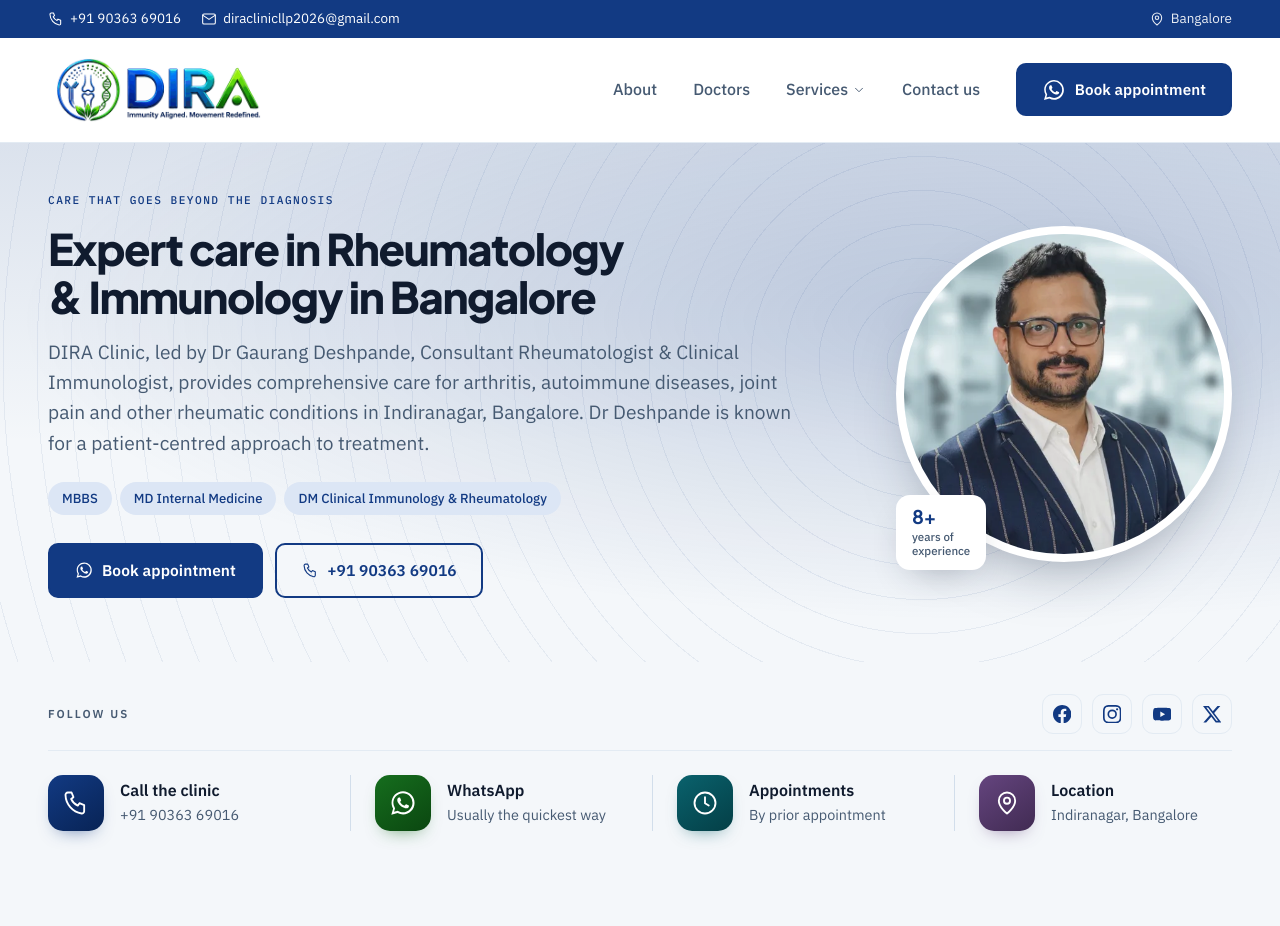
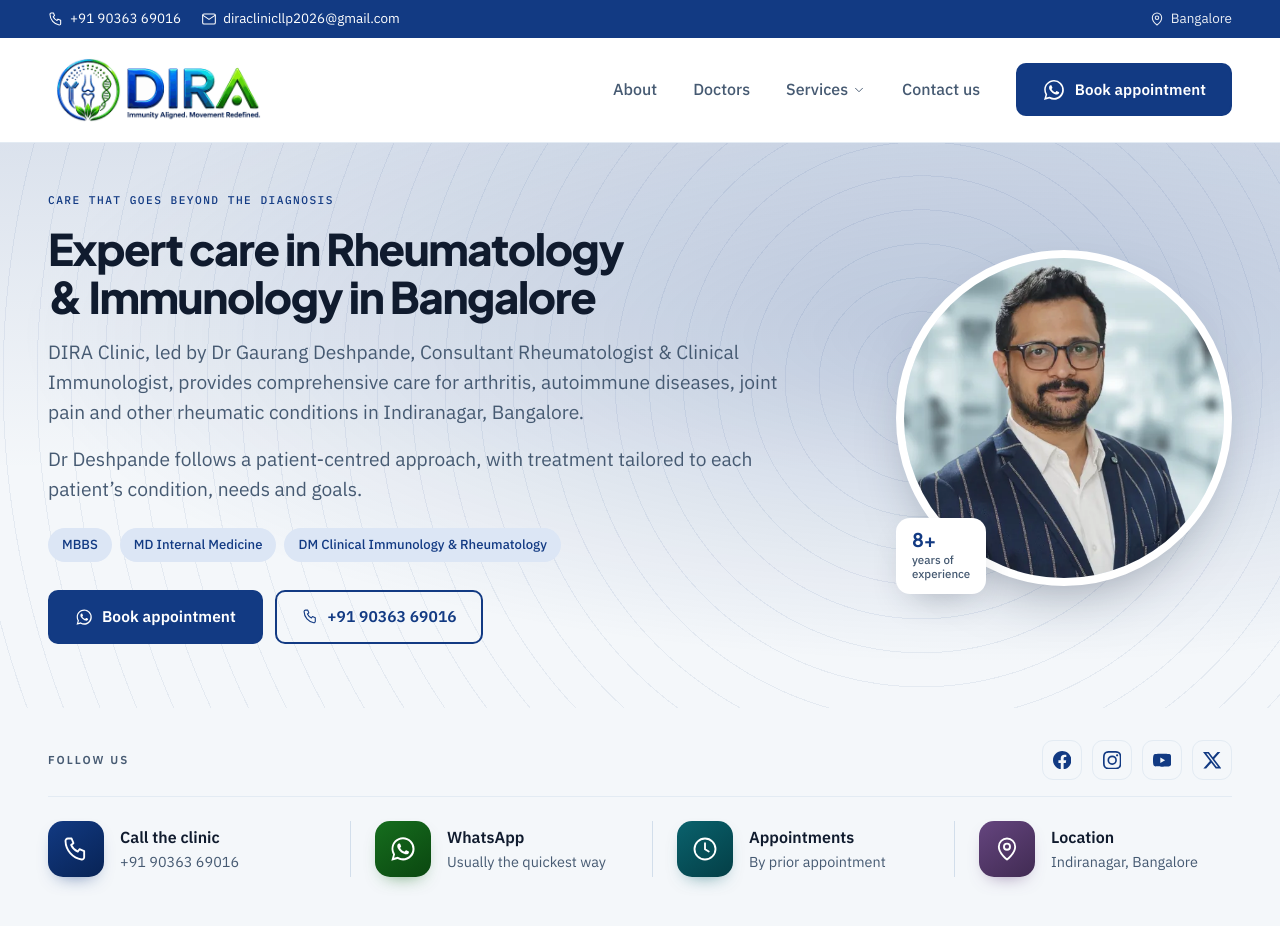
Before and after one commit to vijay-42/dira-clinic, a Next.js app: page / in a window 1280 px wide. Shown: the top 926 px of the page. Built offline with nearby package versions, Linux system fonts and the light colour scheme.

Commit message:
Split the hero lede and reword the approach sentence
Co-Authored-By: Claude Opus 5 (1M context) <noreply@anthropic.com>

```diff
--- a/app/page.tsx
+++ b/app/page.tsx
@@ -69,8 +69,12 @@ export default function HomePage() {
               <p className="lede measure mt-4">
                 DIRA Clinic, led by {doctor.name}, {doctor.title}, provides comprehensive care
                 for arthritis, autoimmune diseases, joint pain and other rheumatic conditions
-                in {locality()}. {doctor.shortName} is known for a patient-centred approach to
-                treatment.
+                in {locality()}.
+              </p>
+
+              <p className="lede measure mt-4">
+                {doctor.shortName} follows a patient-centred approach, with treatment tailored
+                to each patient’s condition, needs and goals.
               </p>
 
               <ul className="mt-6 flex flex-wrap items-center gap-2">
```
